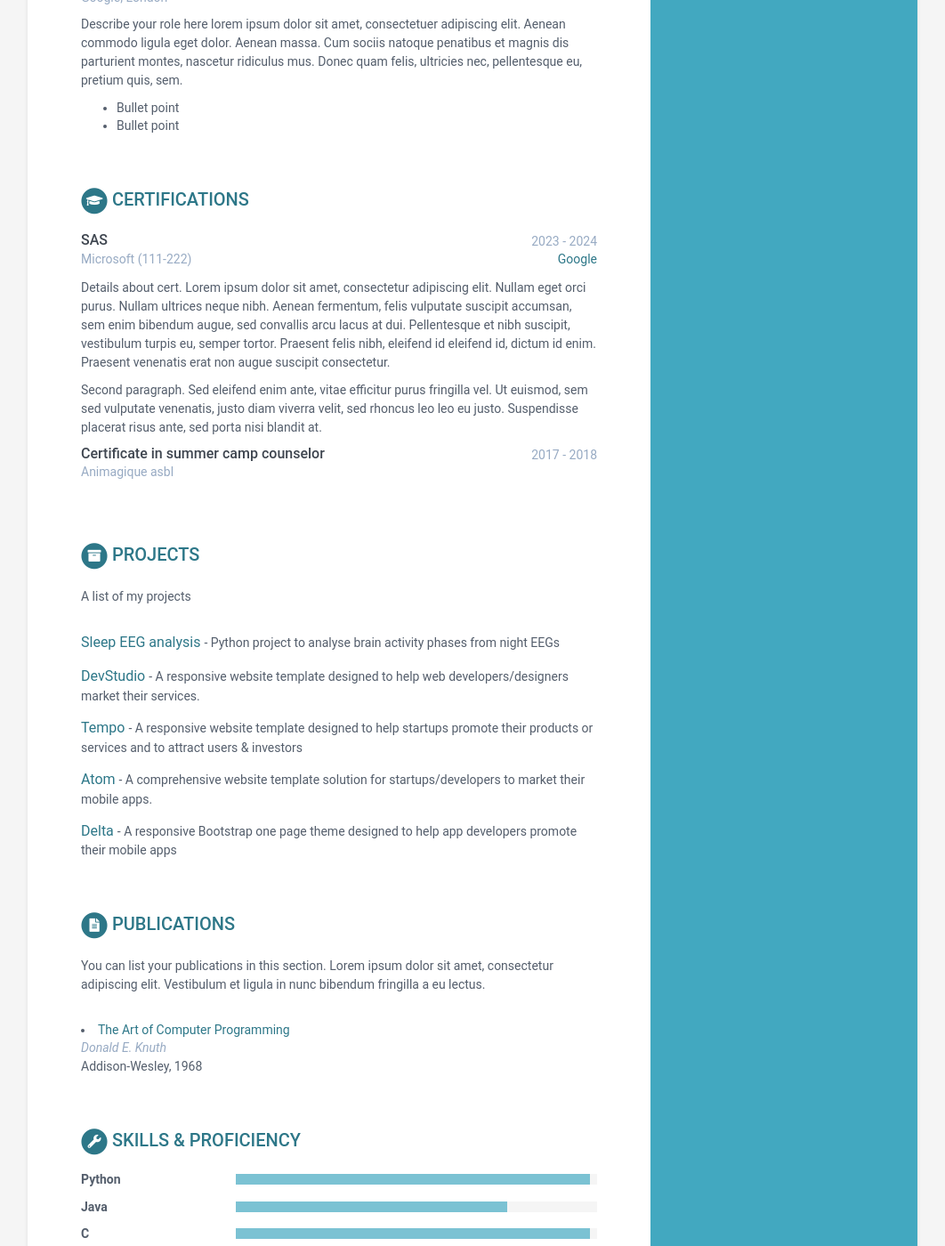
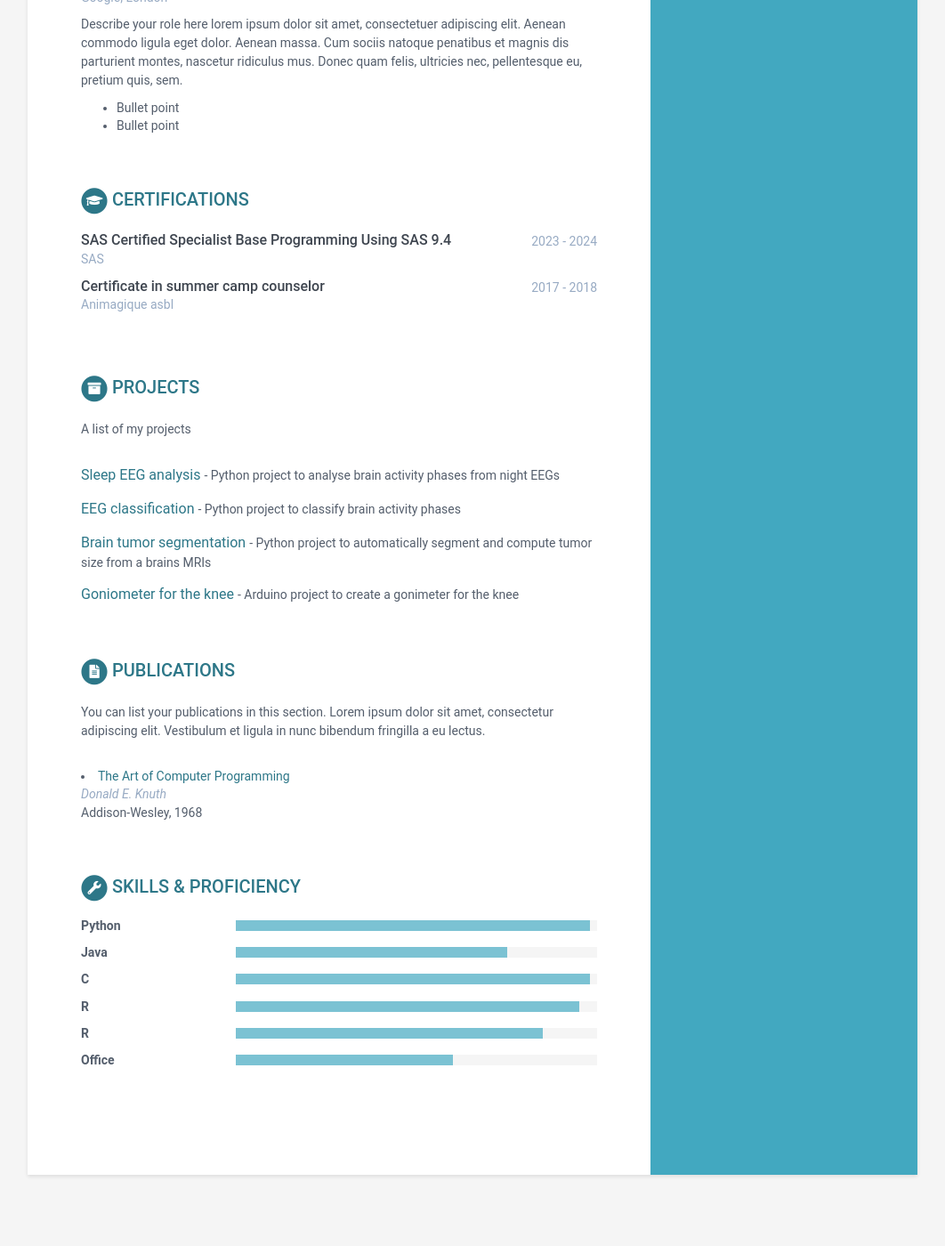
Before and after one commit to gdeside/CV, a Jekyll site: the page built from index.html, in a window 1280 px wide and 1400 px high, scrolled down 1726 px. Shown: the whole window at 89% size, without its empty margins (109-1171 px from the left). Built offline with Jekyll 4.4.1, drawn with Linux system fonts in a browser that asks for light colours.

Commit message:
update project

```diff
--- a/_data/data.yml
+++ b/_data/data.yml
@@ -139,27 +139,14 @@ experiences:
 certifications:
       title: Certifications
       list:
-        - name: SAS
+        - name: SAS Certified Specialist Base Programming Using SAS 9.4
           start: 2023
           end: 2024
-          organization: Microsoft
-          credentialid: 111-222
-          credentialurl: www.google.com
-          credentialname: Google
-          details: |
-            Details about cert. Lorem ipsum dolor sit amet, consectetur
-            adipiscing elit.
-            Nullam eget orci purus. Nullam ultrices neque nibh.
-            Aenean fermentum, felis vulputate suscipit accumsan,
-            sem enim bibendum augue, sed convallis arcu lacus at dui.
-            Pellentesque et nibh suscipit, vestibulum turpis eu, semper tortor.
-            Praesent felis nibh, eleifend id eleifend id, dictum id enim.
-            Praesent venenatis erat non augue suscipit consectetur.
+          organization: SAS
+          #credentialid: 111-222
+          #credentialurl: www.google.com
+          #credentialname: Google
 
-            Second paragraph. Sed eleifend enim ante, vitae efficitur purus
-            fringilla vel. Ut euismod, sem sed vulputate venenatis,
-            justo diam viverra velit, sed rhoncus leo leo eu justo.
-            Suspendisse placerat risus ante, sed porta nisi blandit at.
         - name: Certificate in summer camp counselor
           start: 2017
           end: 2018
@@ -174,21 +161,18 @@ projects:
         link: "#"
         tagline: "Python project to analyse brain activity phases from night EEGs"
 
-      - title: DevStudio
+      - title: EEG classification
+        link: github.com/gdeside/LGBIO2020/tree/master/Projects
+        tagline: "Python project to classify brain activity phases"
+
+      - title: Brain tumor segmentation
         link: "#"
-        tagline: "A responsive website template designed to help web developers/designers market their services."
+        tagline: "Python project to automatically segment and compute tumor size from a brains MRIs"
 
-      - title: Tempo
+      - title: Goniometer for the knee
         link: "#"
-        tagline: "A responsive website template designed to help startups promote their products or services and to attract users &amp; investors"
+        tagline: "Arduino project to create a gonimeter for the knee"
 
-      - title: Atom
-        link: "#"
-        tagline: "A comprehensive website template solution for startups/developers to market their mobile apps."
-
-      - title: Delta
-        link: "#"
-        tagline: "A responsive Bootstrap one page theme designed to help app developers promote their mobile apps"
 
 
 publications:
```
